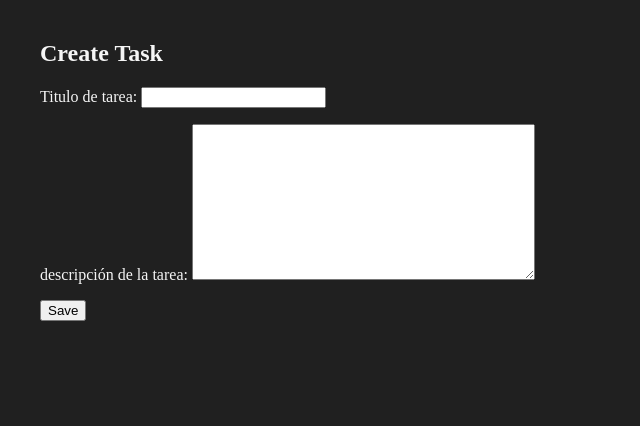
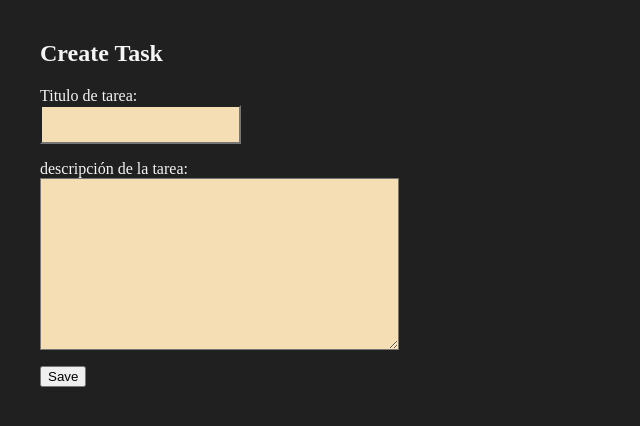
Before and after one commit to aledjv22/django-bases, a Django app: page /create_task/ in a window 1280 px wide. Shown: the part 66-492 px from the top of the page, without its empty margins (0-640 px from the left). Run offline with Django 5.2, Linux system fonts and the light colour scheme.

Commit message:
Estilos de inputs

```diff
--- a/myapp/forms.py
+++ b/myapp/forms.py
@@ -1,8 +1,11 @@
 from django import forms
 
 class CreateNewTask(forms.Form):
-  title = forms.CharField(label="Titulo de tarea", max_length=200)
-  description = forms.CharField(label="descripción de la tarea",widget=forms.Textarea)
+  title = forms.CharField(label="Titulo de tarea", max_length=200,
+  widget=forms.TextInput(attrs={'class': 'input'}))
+  description = forms.CharField(label="descripción de la tarea",widget=forms.Textarea
+  (attrs={'class': 'input'}))
 
 class CreateNewProject(forms.Form):
-  name = forms.CharField(label="Nombre del proyecto", max_length=200)
+  name = forms.CharField(label="Nombre del proyecto", max_length=200,
+  widget=forms.TextInput(attrs={'class': 'input'}))
--- a/myapp/static/styles/main.css
+++ b/myapp/static/styles/main.css
@@ -31,7 +31,7 @@ body {
 .container {
   max-width: 1200px;
   margin: auto;
-  padding: 20px 0;
+  padding: 20px 10px;
 }
 
 .card {
@@ -41,3 +41,10 @@ body {
   margin: 2px;
   font-size: large;
 }
+
+.input {
+  background: wheat;
+  padding: 10px;
+  text-align: center;
+  display: block;
+}
```
